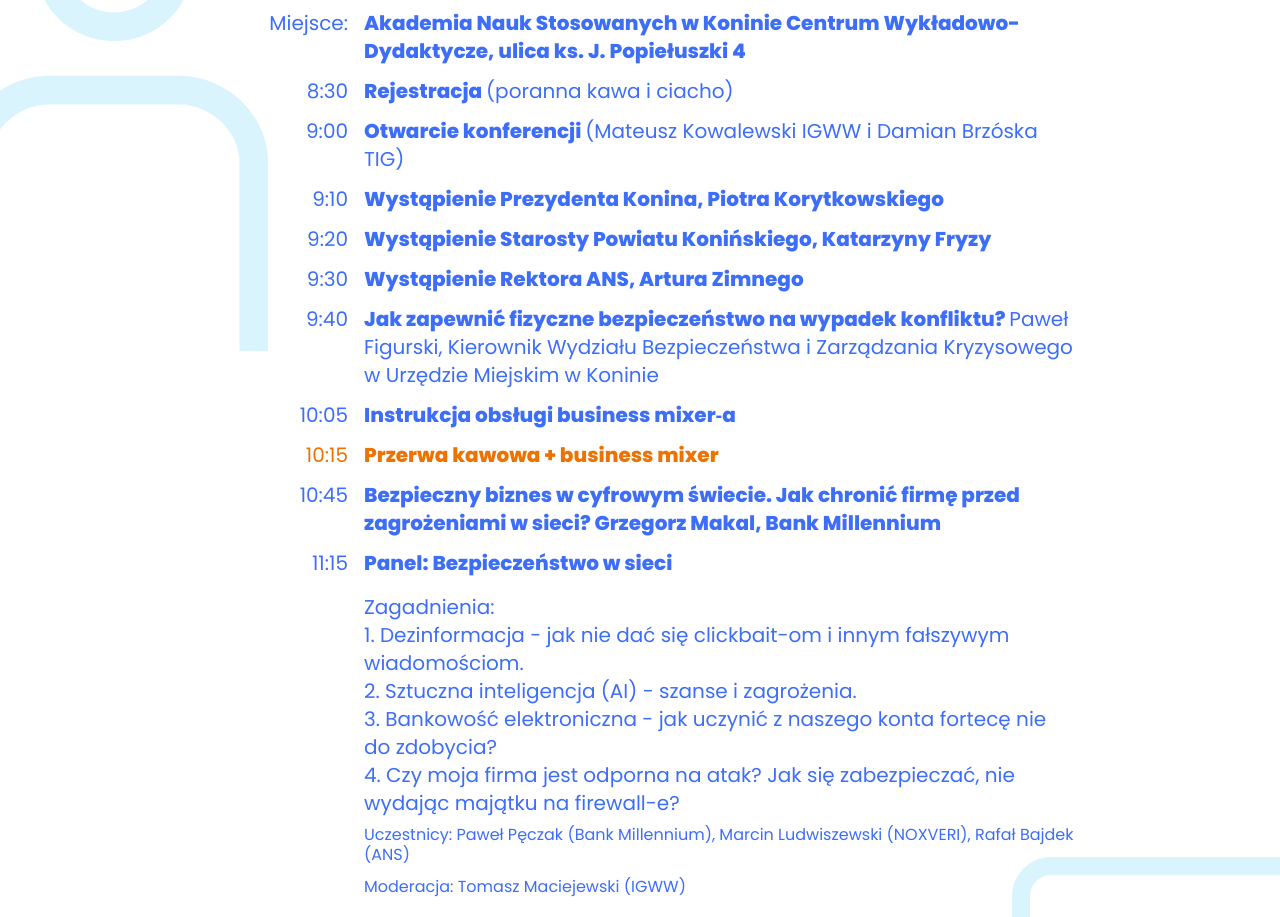
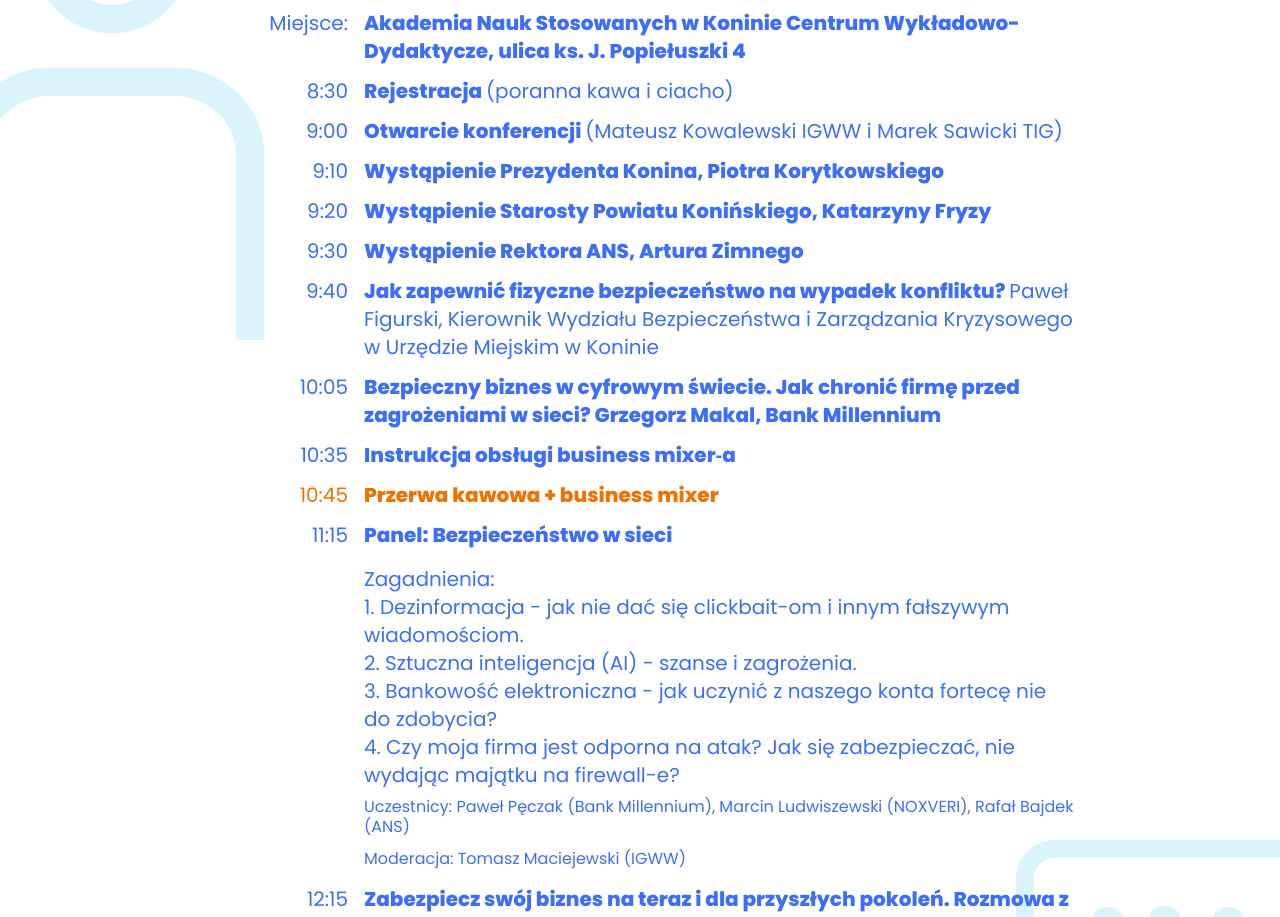
Before and after one commit to pospieszja/konin-business-meeting-2022, a website built with Vite: page index.html in a window 1280 px wide. Shown: the part 3695-4612 px from the top of the page. Built offline with nearby package versions, Linux system fonts and the light colour scheme.

Commit message:
Changes in agenda

```diff
--- a/index.html
+++ b/index.html
@@ -178,7 +178,7 @@
         </div>
         <div class="flex justify-start space-x-4 my-3">
           <p class="w-1/6 text-right">9:00</p>
-          <p class="w-5/6 font-bold">Otwarcie konferencji <span class="font-normal">(Mateusz Kowalewski IGWW i Damian Brzóska TIG)</span></p>
+          <p class="w-5/6 font-bold">Otwarcie konferencji <span class="font-normal">(Mateusz Kowalewski IGWW i Marek Sawicki TIG)</span></p>
         </div>
         <div class="flex justify-start space-x-4 my-3">
           <p class="w-1/6 text-right">9:10</p>
@@ -198,15 +198,15 @@
         </div>
         <div class="flex justify-start space-x-4 my-3">
           <p class="w-1/6 text-right">10:05</p>
+          <p class="w-5/6 font-bold">Bezpieczny biznes w cyfrowym świecie. Jak chronić firmę przed zagrożeniami w sieci? Grzegorz Makal, Bank Millennium</p>
+        </div>
+        <div class="flex justify-start space-x-4 my-3">
+          <p class="w-1/6 text-right">10:35</p>
           <p class="w-5/6 font-bold">Instrukcja obsługi business mixer&#8209;a</p>
         </div>
         <div class="flex justify-start space-x-4 my-3 text-[#ee7202]">
-          <p class="w-1/6 text-right">10:15</p>
+          <p class="w-1/6 text-right">10:45</p>
           <p class="w-5/6 font-bold">Przerwa kawowa + business mixer</p>
-        </div>
-        <div class="flex justify-start space-x-4 my-3">
-          <p class="w-1/6 text-right">10:45</p>
-          <p class="w-5/6 font-bold">Bezpieczny biznes w cyfrowym świecie. Jak chronić firmę przed zagrożeniami w sieci? Grzegorz Makal, Bank Millennium</p>
         </div>
         <div class="flex justify-start space-x-4 my-3">
           <p class="w-1/6 text-right">11:15</p>
```
